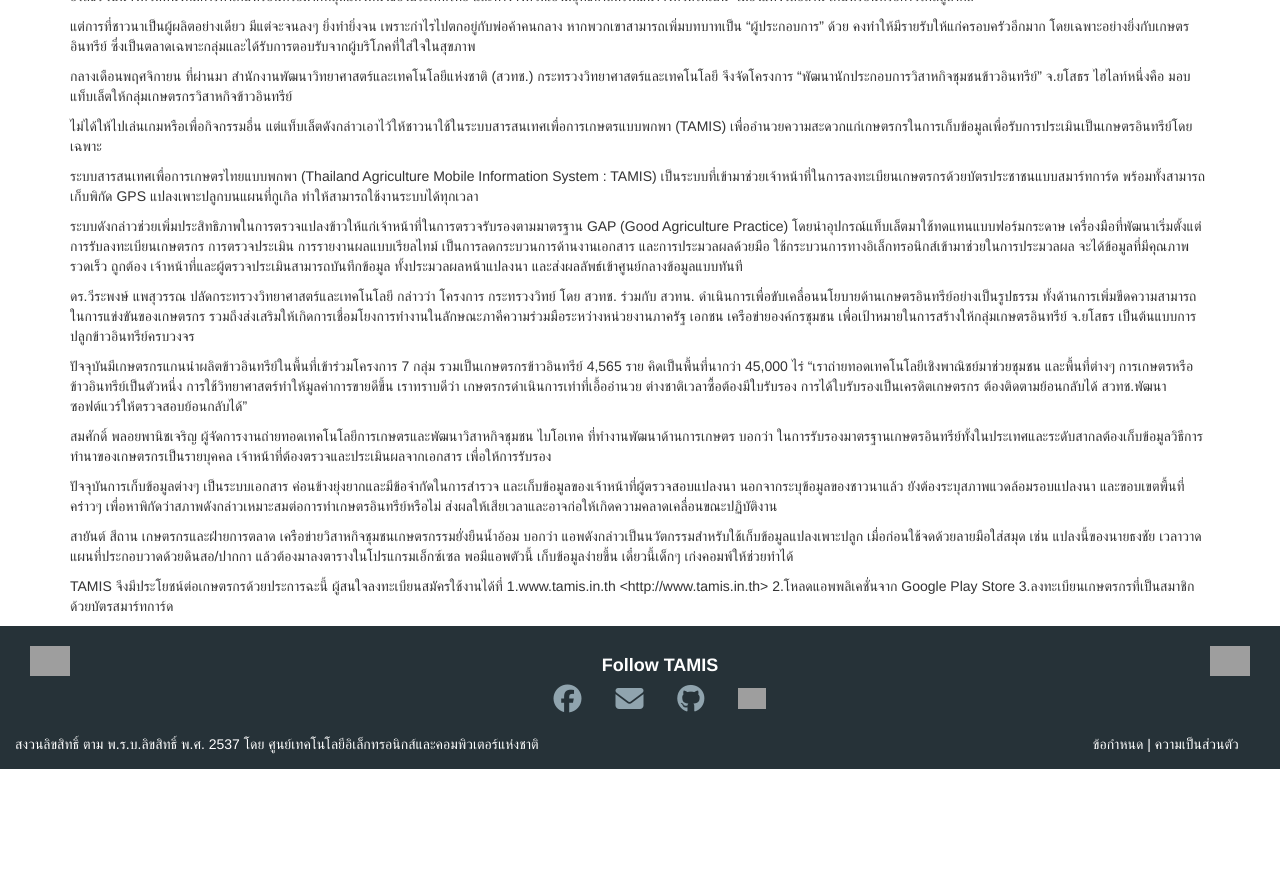
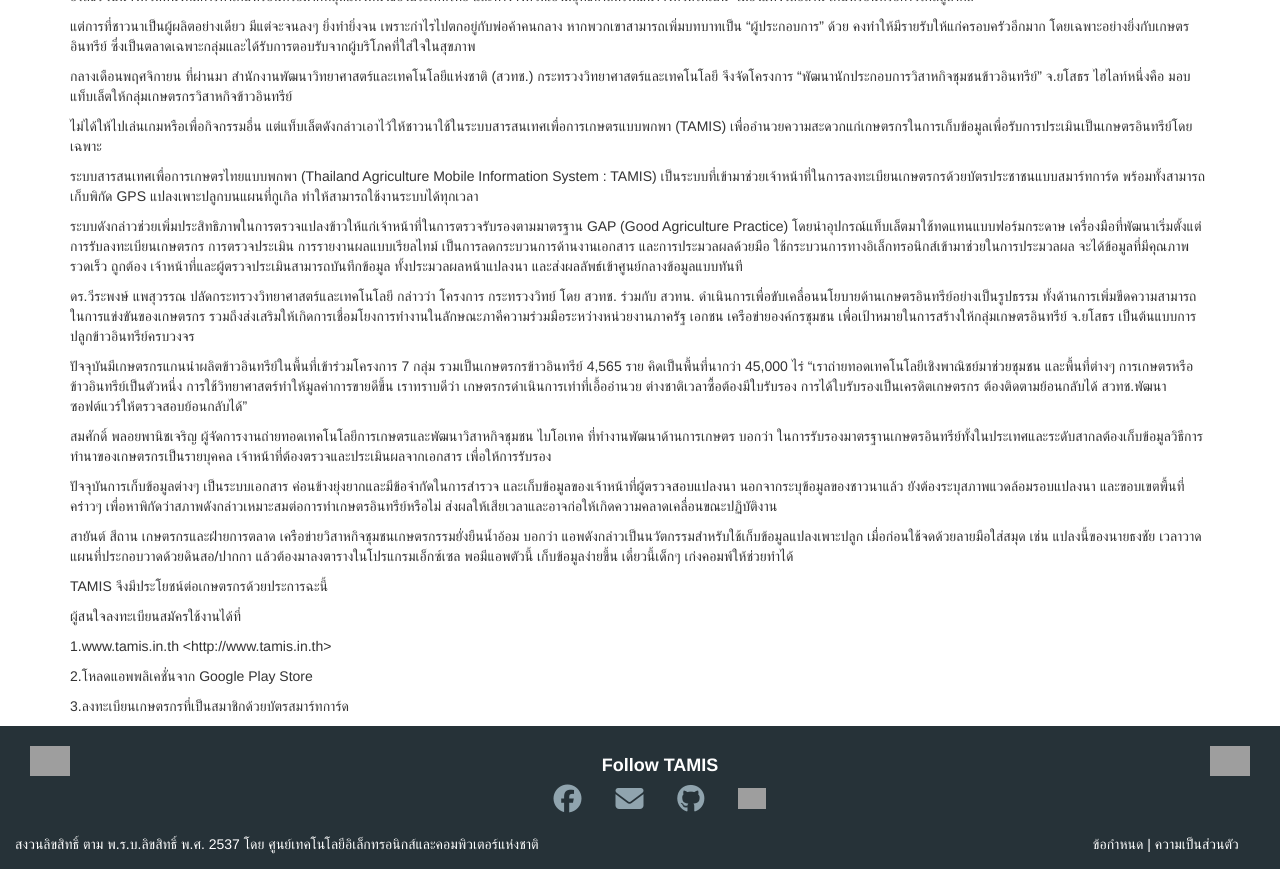
Before and after one commit to Acherrylp/Acherry.github.io, a Jekyll site: the page built from _posts/2016-10-28-news-2.md, in a window 1280 px wide, cut to the strip 497-1366 px from the top of the page. Built offline with Jekyll 4.4.1, drawn with Linux system fonts in a browser that asks for light colours; nearby versions of some CDN libraries; before the commit the page ends 1266 px from its top, so only the background shows below that; grey boxes are pictures that could not be loaded.

Commit message:
แก้ไข news-2

```diff
--- a/_posts/2016-10-28-news-2.md
+++ b/_posts/2016-10-28-news-2.md
@@ -24,7 +24,7 @@
 
 <p> ไม่ได้ให้ไปเล่นเกมหรือเพื่อกิจกรรมอื่น แต่แท็บเล็ตดังกล่าวเอาไว้ให้ชาวนาใช้ในระบบสารสนเทศเพื่อการเกษตรแบบพกพา (TAMIS) เพื่ออำนวยความสะดวกแก่เกษตรกรในการเก็บข้อมูลเพื่อรับการประเมินเป็นเกษตรอินทรีย์โดยเฉพาะ</p>
 
-<p> ระบบสารสนเทศเพื่อการเกษตรไทยแบบพกพา (Thailand Agriculture Mobile Information System : TAMIS) เป็นระบบที่เข้ามาช่วยเจ้าหน้าที่ในการลงทะเบียนเกษตรกรด้วยบัตรประชาชนแบบสมาร์ทการ์ด พร้อมทั้งสามารถเก็บพิกัด GPS แปลงเพาะปลูกบนแผนที่กูเกิล ทำให้สามารถใช้งานระบบได้ทุกเวลา
+<p> ระบบสารสนเทศเพื่อการเกษตรไทยแบบพกพา (Thailand Agriculture Mobile Information System : TAMIS) เป็นระบบที่เข้ามาช่วยเจ้าหน้าที่ในการลงทะเบียนเกษตรกรด้วยบัตรประชาชนแบบสมาร์ทการ์ด พร้อมทั้งสามารถเก็บพิกัด GPS แปลงเพาะปลูกบนแผนที่กูเกิล ทำให้สามารถใช้งานระบบได้ทุกเวลา</p>
 
 <p> ระบบดังกล่าวช่วยเพิ่มประสิทธิภาพในการตรวจแปลงข้าวให้แก่เจ้าหน้าที่ในการตรวจรับรองตามมาตรฐาน GAP (Good Agriculture Practice) โดยนำอุปกรณ์แท็บเล็ตมาใช้ทดแทนแบบฟอร์มกระดาษ เครื่องมือที่พัฒนาเริ่มตั้งแต่การรับลงทะเบียนเกษตรกร การตรวจประเมิน การรายงานผลแบบเรียลไทม์ เป็นการลดกระบวนการด้านงานเอกสาร และการประมวลผลด้วยมือ ใช้กระบวนการทางอิเล็กทรอนิกส์เข้ามาช่วยในการประมวลผล จะได้ข้อมูลที่มีคุณภาพ รวดเร็ว ถูกต้อง เจ้าหน้าที่และผู้ตรวจประเมินสามารถบันทึกข้อมูล ทั้งประมวลผลหน้าแปลงนา และส่งผลลัพธ์เข้าศูนย์กลางข้อมูลแบบทันที</p>
 
@@ -40,4 +40,9 @@
 
 <p> สายันต์ สีถาน เกษตรกรและฝ่ายการตลาด เครือข่ายวิสาหกิจชุมชนเกษตรกรรมยั่งยืนน้ำอ้อม บอกว่า แอพดังกล่าวเป็นนวัตกรรมสำหรับใช้เก็บข้อมูลแปลงเพาะปลูก เมื่อก่อนใช้จดด้วยลายมือใส่สมุด เช่น แปลงนี้ของนายธงชัย เวลาวาดแผนที่ประกอบวาดด้วยดินสอ/ปากกา แล้วต้องมาลงตารางในโปรแกรมเอ็กซ์เซล พอมีแอพตัวนี้ เก็บข้อมูลง่ายขึ้น เดี๋ยวนี้เด็กๆ เก่งคอมพ์ให้ช่วยทำได้ </p>
 
-<p> TAMIS จึงมีประโยชน์ต่อเกษตรกรด้วยประการฉะนี้ ผู้สนใจลงทะเบียนสมัครใช้งานได้ที่ 1.www.tamis.in.th <http://www.tamis.in.th> 2.โหลดแอพพลิเคชั่นจาก Google Play Store 3.ลงทะเบียนเกษตรกรที่เป็นสมาชิกด้วยบัตรสมาร์ทการ์ด</p>
+<p> TAMIS จึงมีประโยชน์ต่อเกษตรกรด้วยประการฉะนี้
+<p>ผู้สนใจลงทะเบียนสมัครใช้งานได้ที่</p>
+
+<p> 1.www.tamis.in.th <http://www.tamis.in.th> </p>
+<p> 2.โหลดแอพพลิเคชั่นจาก Google Play Store </p>
+<p> 3.ลงทะเบียนเกษตรกรที่เป็นสมาชิกด้วยบัตรสมาร์ทการ์ด</p>
```
